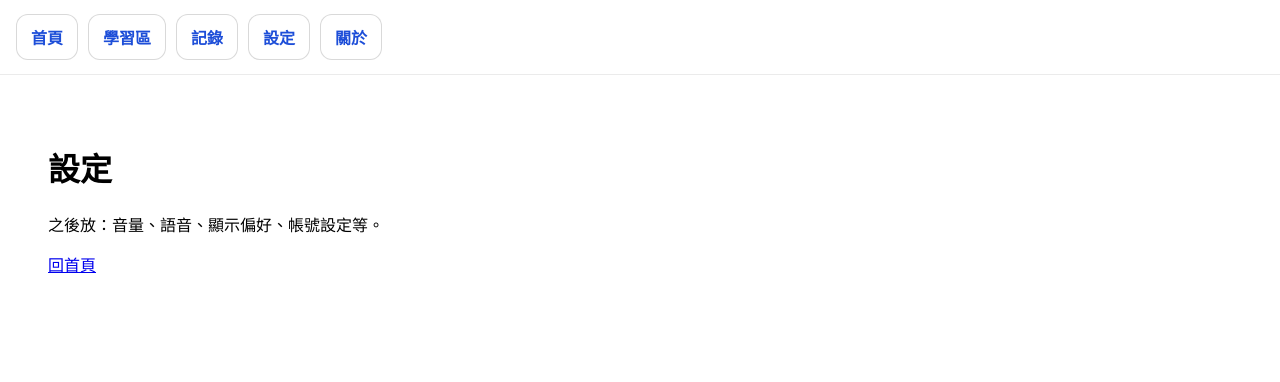
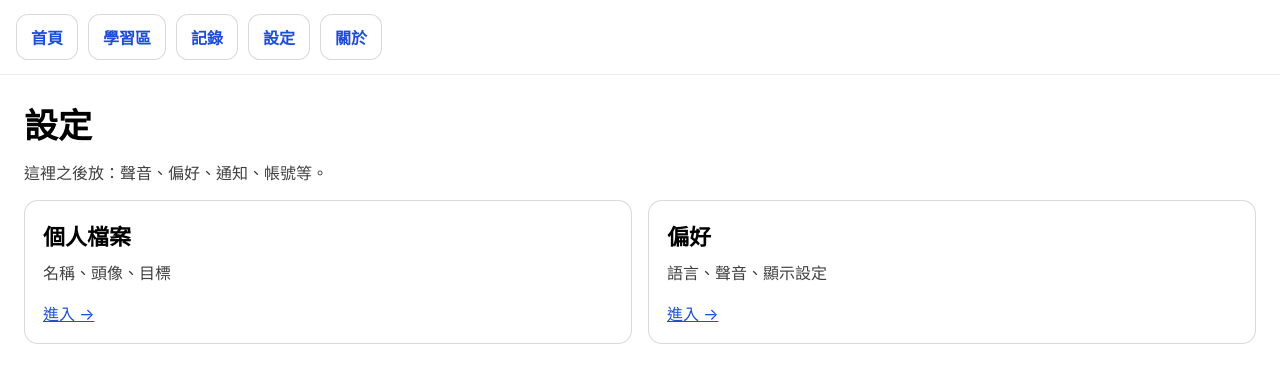
Before and after one commit to boos88978857-svg/ai-intelligent-learning-machine, a Next.js app: page /settings in a window 1280 px wide. Shown: the top 382 px of the page. Built offline with nearby package versions, Linux system fonts and the light colour scheme.

Commit message:
更新 page.tsx

```diff
--- a/app/settings/page.tsx
+++ b/app/settings/page.tsx
@@ -1,11 +1,18 @@
-import Link from "next/link";
+// app/settings/page.tsx
+import { ui, CardLink } from "../ui";
 
 export default function SettingsPage() {
   return (
-    <main style={{ padding: 24 }}>
-      <h1>設定</h1>
-      <p>之後放：音量、語音、顯示偏好、帳號設定等。</p>
-      <p><Link href="/">回首頁</Link></p>
+    <main>
+      <h1 style={{ margin: "0 0 12px", fontSize: 34, fontWeight: 900 }}>設定</h1>
+      <p style={{ margin: "0 0 16px", opacity: 0.75 }}>
+        這裡之後放：聲音、偏好、通知、帳號等。
+      </p>
+
+      <div style={ui.grid2}>
+        <CardLink href="/settings/profile" title="個人檔案" desc="名稱、頭像、目標" />
+        <CardLink href="/settings/preferences" title="偏好" desc="語言、聲音、顯示設定" />
+      </div>
     </main>
   );
 }
```
